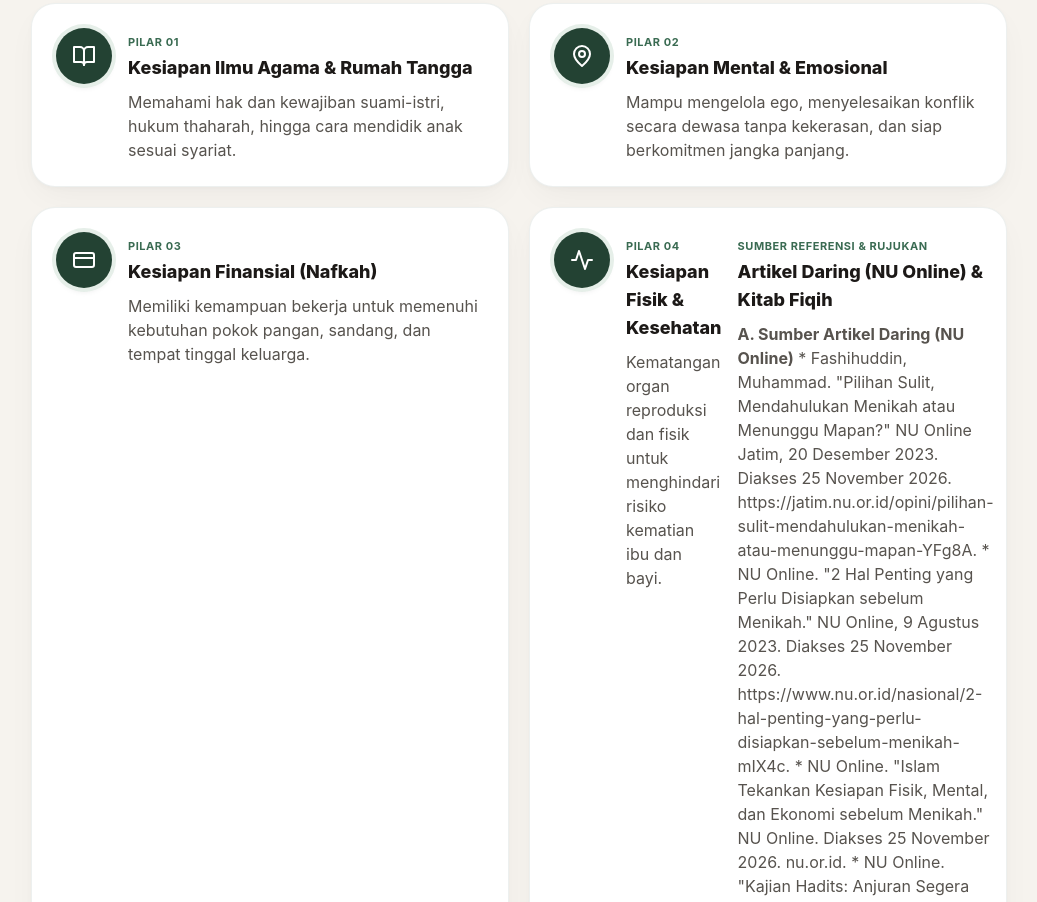
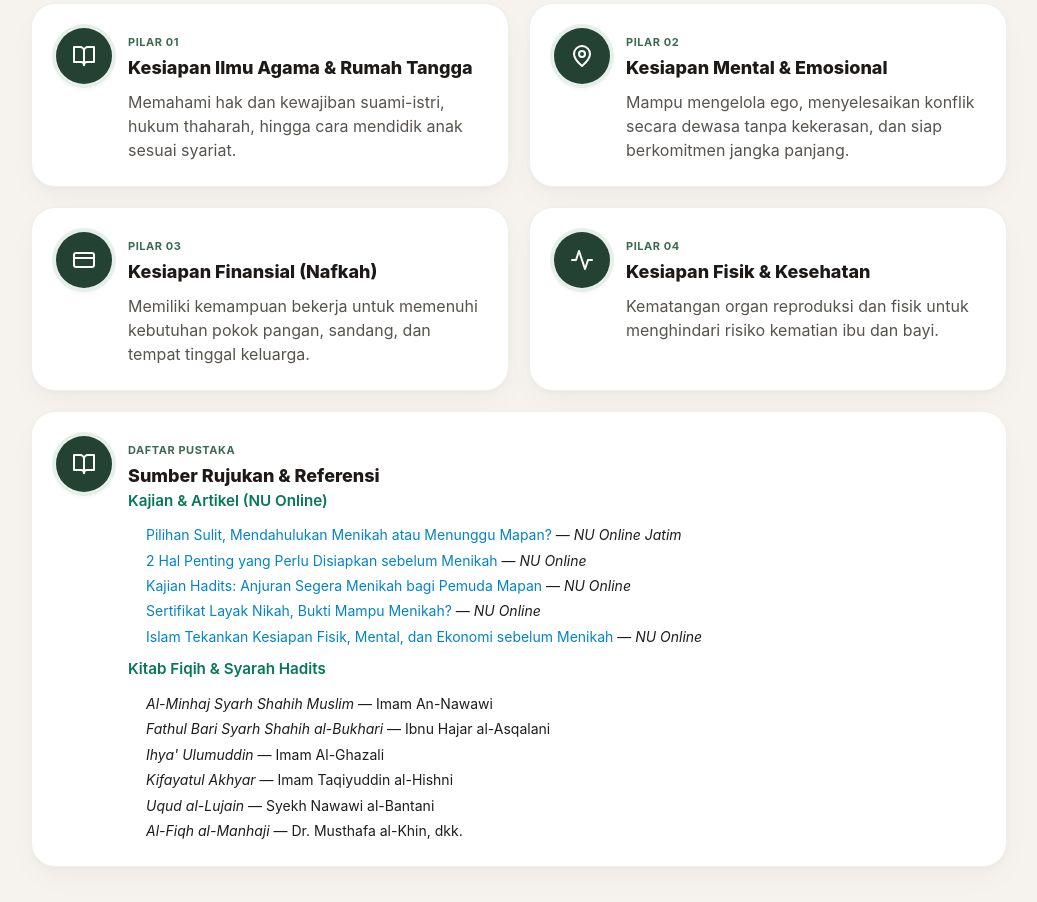
Before and after one commit to Mrdel3721/kelompok-apple, a plain HTML site: page index.html in a window 1280 px wide. Shown: the part 3592-4494 px from the top of the page, without its empty margins (121-1158 px from the left). Drawn offline with nearby package versions, Linux system fonts and the light colour scheme.

Commit message:
Update index.html

```diff
--- a/index.html
+++ b/index.html
@@ -480,33 +480,80 @@
                   Kematangan organ reproduksi dan fisik untuk menghindari risiko kematian ibu dan bayi.
                 </p>
               </div>
+            </div>
 
-              <div>
-                <span class="text-[11px] font-bold uppercase tracking-wider text-[#3A6B52]">Sumber Referensi &amp; rujukan </span>
-                <h4 class="text-lg font-extrabold text-stone-900 mt-0.5">
-                  Artikel Daring (NU Online) &amp; Kitab Fiqih
-                </h4>
-                <p class="mt-2 text-sm sm:text-base text-stone-600 leading-relaxed">
-                 <strong> A. Sumber Artikel Daring (NU Online)</strong>
+              <div class="apple-card rounded-3xl p-6 flex items-start gap-4   md:col-span-2">
+                <div
+                  class="w-14 h-14 rounded-full bg-[#234233] text-white flex items-center justify-center flex-shrink-0 shadow-md ring-4 ring-[#E6EFE9]">
+                  <svg class="w-6 h-6" viewBox="0 0 24 24" fill="none" stroke="currentColor" stroke-width="2" stroke-linecap="round"
+                    stroke-linejoin="round">
+                    <path d="M2 3h6a4 4 0 0 1 4 4v14a3 3 0 0 0-3-3H2z" />
+                    <path d="M22 3h-6a4 4 0 0 0-4 4v14a3 3 0 0 1 3-3h7z" />
+                  </svg>
+                </div>
+                <div>
+                  <span class="text-[11px] font-bold uppercase tracking-wider text-[#3A6B52]">Daftar Pustaka</span>
+                  <h4 class="text-lg font-extrabold text-stone-900 mt-0.5">
+                    Sumber Rujukan  &amp; Referensi
+                  </h4>
 
-* Fashihuddin, Muhammad. "Pilihan Sulit, Mendahulukan Menikah atau Menunggu Mapan?" NU Online Jatim, 20 Desember 2023. Diakses 25 November 2026. https://jatim.nu.or.id/opini/pilihan-sulit-mendahulukan-menikah-atau-menunggu-mapan-YFg8A.
-* NU Online. "2 Hal Penting yang Perlu Disiapkan sebelum Menikah." NU Online, 9 Agustus 2023. Diakses 25 November 2026. https://www.nu.or.id/nasional/2-hal-penting-yang-perlu-disiapkan-sebelum-menikah-mIX4c.
-* NU Online. "Islam Tekankan Kesiapan Fisik, Mental, dan Ekonomi sebelum Menikah." NU Online. Diakses 25 November 2026. nu.or.id.
-* NU Online. "Kajian Hadits: Anjuran Segera Menikah bagi Pemuda Mapan." NU Online, 9 November 2024. Diakses 25 November 2026. https://islam.nu.or.id/ilmu-hadits/kajian-hadits-anjuran-segera-menikah-bagi-pemuda-mapan-jbFdk.
-* Wijaya, M. Tatam. "Sertifikat Layak Nikah, Bukti Mampu Menikah?" NU Online, 26 November 2019. Diakses 25 November 2026. https://islam.nu.or.id/nikah-keluarga/sertifikat-layak-nikah-bukti-mampu-menikah-DGdLy.
+                  <!-- kolom 1 -->
+                  <div>
+                    <h3 style="font-size: 0.95rem; font-weight: 600; color: #047857; margin-top: 0; margin-bottom: 12px;">
+                      Kajian & Artikel (NU Online)
+                    </h3>
+                    <ul style="padding-left: 18px; margin: 0; font-size: 0.875rem; line-height: 1.6;">
+                      <li style="margin-bottom: 3px;">
+                        <a href="https://nu.or.id" target="_blank" rel="noopener noreferrer"
+                          style="color: #0284c7; text-decoration: none;">
+                          Pilihan Sulit, Mendahulukan Menikah atau Menunggu Mapan?
+                        </a> — <em>NU Online Jatim</em>
+                      </li>
+                      <li style="margin-bottom: 3px;">
+                        <a href="https://nu.or.id" target="_blank" rel="noopener noreferrer"
+                          style="color: #0284c7; text-decoration: none;">
+                          2 Hal Penting yang Perlu Disiapkan sebelum Menikah
+                        </a> — <em>NU Online</em>
+                      </li>
+                      <li style="margin-bottom: 3px;">
+                        <a href="https://nu.or.id" target="_blank" rel="noopener noreferrer"
+                          style="color: #0284c7; text-decoration: none;">
+                          Kajian Hadits: Anjuran Segera Menikah bagi Pemuda Mapan
+                        </a> — <em>NU Online</em>
+                      </li>
+                      <li style="margin-bottom: 3px;">
+                        <a href="https://nu.or.id" target="_blank" rel="noopener noreferrer"
+                          style="color: #0284c7; text-decoration: none;">
+                          Sertifikat Layak Nikah, Bukti Mampu Menikah?
+                        </a> — <em>NU Online</em>
+                      </li>
+                      <li style="margin-bottom: 10px;">
+                        <a href="https://nu.or.id" target="_blank" rel="noopener noreferrer"
+                          style="color: #0284c7; text-decoration: none;">
+                          Islam Tekankan Kesiapan Fisik, Mental, dan Ekonomi sebelum Menikah
+                        </a> — <em>NU Online</em>
+                      </li>
+                    </ul>
+                  </div>
 
-                 <strong>B. Sumber Kitab Fiqih & Syarah Hadits Klasik</strong>
+                  <!-- Kolom 2: Kitab Fiqih -->
+                  <div>
+                    <h3 style="font-size: 0.95rem; font-weight: 600; color: #047857; margin-top: 0; margin-bottom: 12px;">
+                      Kitab Fiqih & Syarah Hadits
+                    </h3>
+                    <ul style="padding-left: 18px; margin: 0; font-size: 0.875rem; line-height: 1.6;">
+                      <li style="margin-bottom: 3px;"><em>Al-Minhaj Syarh Shahih Muslim</em> — Imam An-Nawawi</li>
+                      <li style="margin-bottom: 3px"><em>Fathul Bari Syarh Shahih al-Bukhari</em> — Ibnu Hajar al-Asqalani</li>
+                      <li style="margin-bottom: 3px;"><em>Ihya' Ulumuddin</em> — Imam Al-Ghazali</li>
+                      <li style="margin-bottom: 3px;"><em>Kifayatul Akhyar</em> — Imam Taqiyuddin al-Hishni</li>
+                      <li style="margin-bottom: 3px;"><em>Uqud al-Lujain</em> — Syekh Nawawi al-Bantani</li>
+                      <li style="margin-bottom: 0;"><em>Al-Fiqh al-Manhaji</em> — Dr. Musthafa al-Khin, dkk.</li>
+                    </ul>
+                  </div>
 
-* Al-Asqalani, Ahmad bin Ali bin Hajar. Fathul Bari Syarh Shahih al-Bukhari. Juz 9. Beirut: Dar al-Ma'rifah, 1379 H.
-* Al-Bantani, Muhammad Nawawi bin Umar. Uqud al-Lujain fi Bayan Huquq az-Zaujain. Semarang: Toha Putra, t.t.
-* Al-Ghazali, Abu Hamid Muhammad bin Muhammad. Ihya' Ulumuddin. Juz 2. Beirut: Dar al-Ma'rifah, t.t.
-* Al-Hishni, Taqiyuddin Abu Bakar bin Muhammad. Kifayatul Akhyar fi Halli Ghayatil Ikhtishar. Surabaya: Al-Haramain, t.t.
-* Al-Khin, Musthafa, Musthafa al-Bugha, dan Ali asy-Syarbaji. Al-Fiqh al-Manhaji 'ala Madzhab al-Imam asy-Syafi'i. Juz 4. Damaskus: Dar al-Qalam, 1992.
-* An-Nawawi, Muhyiddin Abu Zakariya Yahya bin Syaraf. Al-Minhaj Syarh Shahih Muslim bin Al-Hajjaj. Juz 9. Beirut: Dar Ihya' at-Turats al-'Arabi, 1392 H.
-                </p>
+                </div>
               </div>
 
-            </div>
           </div>
         </div>
       </div>
```
